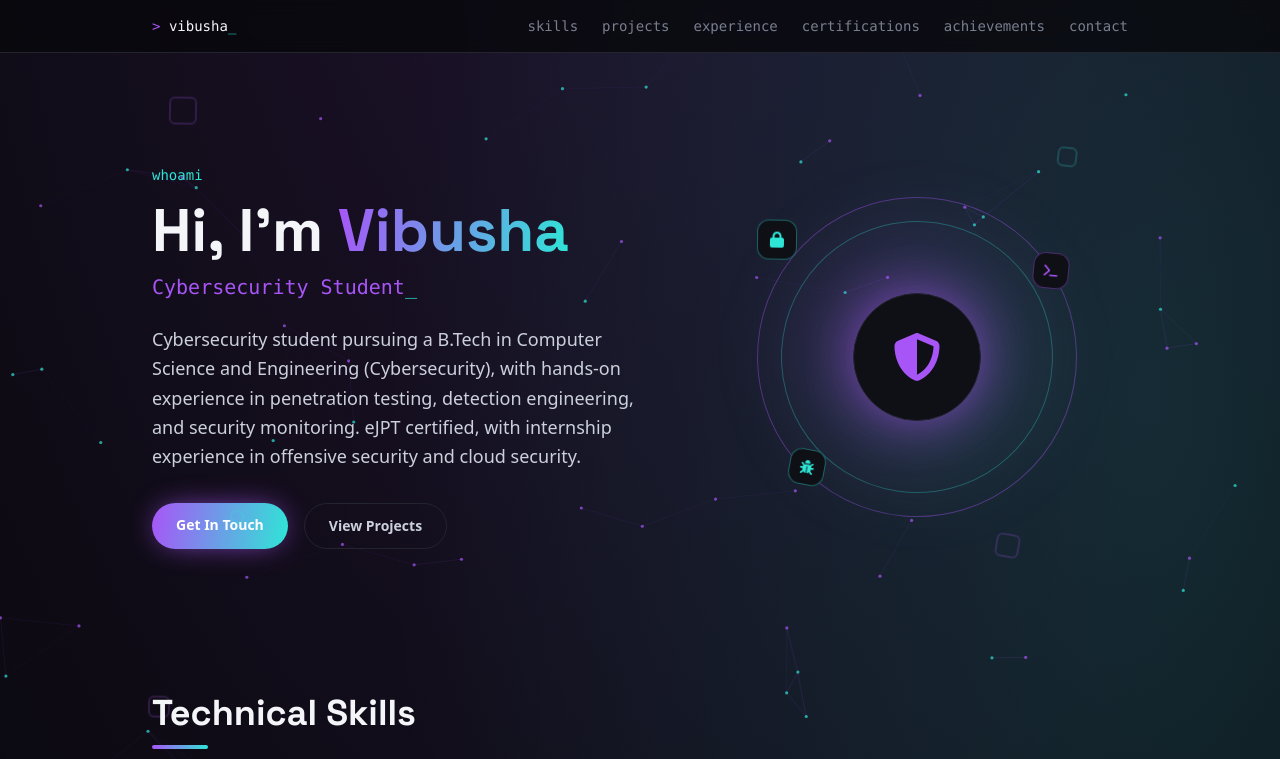
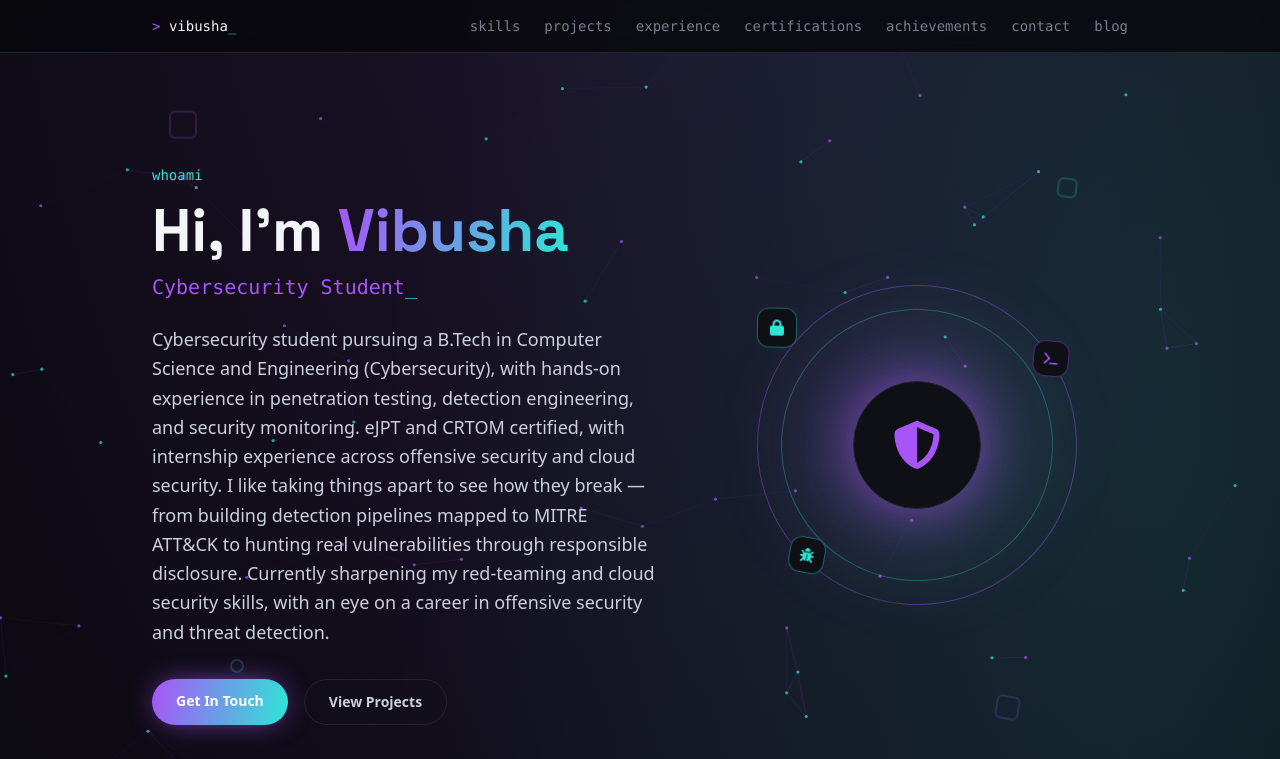
Before and after one commit to vibushasatheeshkumar/portfolio, a React (Vite) app: page / in a window 1280 px wide. Shown: the top 759 px of the page. Built offline with nearby package versions, Linux system fonts and the light colour scheme.

Commit message:
Add Medium blog link, expand hero bio
- Add Medium profile to contact cards and navbar (blog link)
- Expand hero bio with more on career goals and interests

```diff
--- a/src/components/Contact.jsx
+++ b/src/components/Contact.jsx
@@ -1,5 +1,5 @@
 import { motion } from 'framer-motion'
-import { FaEnvelope, FaGithub, FaLinkedin } from 'react-icons/fa6'
+import { FaEnvelope, FaGithub, FaLinkedin, FaMedium } from 'react-icons/fa6'
 import Section from './Section'
 import { profile } from '../data'
 
@@ -7,6 +7,7 @@ const links = [
   { label: 'Email', value: profile.email, href: `mailto:${profile.email}`, Icon: FaEnvelope },
   { label: 'GitHub', value: profile.github.replace('https://', ''), href: profile.github, Icon: FaGithub },
   { label: 'LinkedIn', value: profile.linkedin.replace('https://', ''), href: profile.linkedin, Icon: FaLinkedin },
+  { label: 'Medium', value: profile.medium.replace('https://', ''), href: profile.medium, Icon: FaMedium },
 ]
 
 export default function Contact() {
@@ -15,7 +16,7 @@ export default function Contact() {
       <p className="mb-8 max-w-xl text-text">
         Open to internships, CTF collaborations, and security research opportunities. Reach out through any of the channels below.
       </p>
-      <div className="grid gap-4 sm:grid-cols-3">
+      <div className="grid gap-4 sm:grid-cols-2 lg:grid-cols-4">
         {links.map(({ label, value, href, Icon }) => (
           <motion.a
             key={label}
--- a/src/components/Navbar.jsx
+++ b/src/components/Navbar.jsx
@@ -7,6 +7,7 @@ const links = [
   { href: '#certifications', label: 'certifications' },
   { href: '#achievements', label: 'achievements' },
   { href: '#contact', label: 'contact' },
+  { href: profile.medium, label: 'blog', external: true },
 ]
 
 export default function Navbar() {
@@ -20,7 +21,12 @@ export default function Navbar() {
         <ul className="hidden gap-6 font-mono text-sm text-text-dim sm:flex">
           {links.map((link) => (
             <li key={link.href}>
-              <a href={link.href} className="transition-colors hover:text-secondary">
+              <a
+                href={link.href}
+                target={link.external ? '_blank' : undefined}
+                rel={link.external ? 'noreferrer' : undefined}
+                className="transition-colors hover:text-secondary"
+              >
                 {link.label}
               </a>
             </li>
--- a/src/data.js
+++ b/src/data.js
@@ -1,10 +1,11 @@
 export const profile = {
   name: 'Vibusha',
   title: 'Cybersecurity Student',
-  bio: "Cybersecurity student pursuing a B.Tech in Computer Science and Engineering (Cybersecurity), with hands-on experience in penetration testing, detection engineering, and security monitoring. eJPT certified, with internship experience in offensive security and cloud security.",
+  bio: "Cybersecurity student pursuing a B.Tech in Computer Science and Engineering (Cybersecurity), with hands-on experience in penetration testing, detection engineering, and security monitoring. eJPT and CRTOM certified, with internship experience across offensive security and cloud security. I like taking things apart to see how they break — from building detection pipelines mapped to MITRE ATT&CK to hunting real vulnerabilities through responsible disclosure. Currently sharpening my red-teaming and cloud security skills, with an eye on a career in offensive security and threat detection.",
   email: 'vibushasatheeshkumar@gmail.com',
   github: 'https://github.com/vibushasatheeshkumar',
   linkedin: 'https://linkedin.com/in/vibushasatheeshkumar',
+  medium: 'https://medium.com/@vibushasatheeshkumar',
 }
 
 export const skillGroups = [
```
